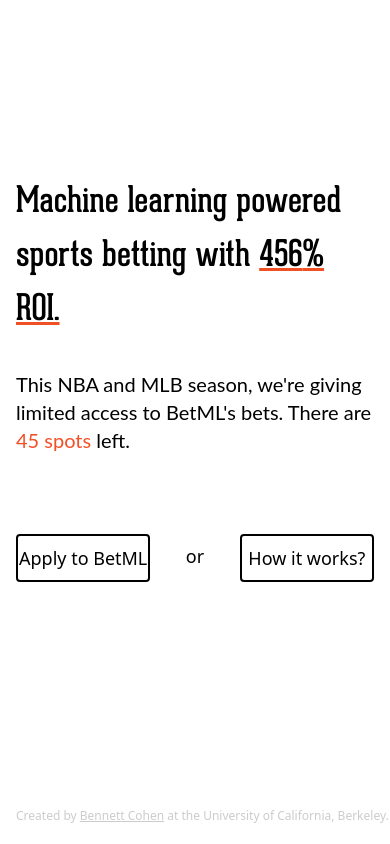
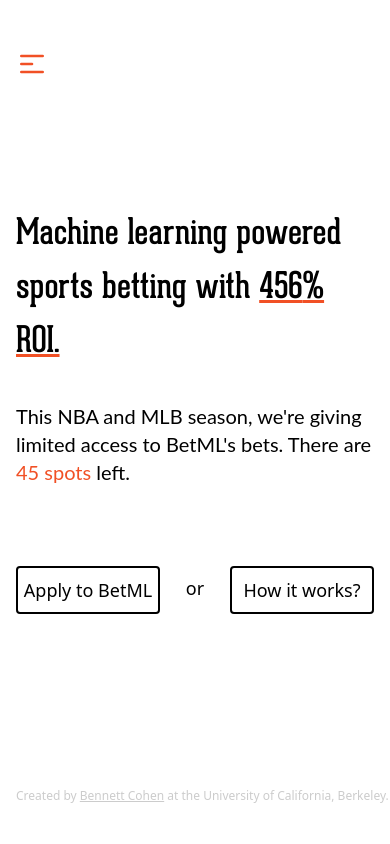
Before and after one commit to angellikgh/BetML, a FastAPI app: page / in a window 390 px wide. Run offline with FastAPI, Linux system fonts and the light colour scheme; some libraries are stand-ins or nearby versions.

Commit message:
new home

```diff
--- a/static/dist/output.css
+++ b/static/dist/output.css
@@ -662,6 +662,62 @@
   bottom: 1.25rem;
 }
 
+.-right-full {
+  right: -100%;
+}
+
+.right-0 {
+  right: 0px;
+}
+
+.-right-0 {
+  right: -0px;
+}
+
+.left-10 {
+  left: 2.5rem;
+}
+
+.left-20 {
+  left: 5rem;
+}
+
+.left-60 {
+  left: 15rem;
+}
+
+.left-40 {
+  left: 10rem;
+}
+
+.-left-full {
+  left: -100%;
+}
+
+.left-0 {
+  left: 0px;
+}
+
+.left-32 {
+  left: 8rem;
+}
+
+.left-28 {
+  left: 7rem;
+}
+
+.left-24 {
+  left: 6rem;
+}
+
+.bottom-10 {
+  bottom: 2.5rem;
+}
+
+.z-40 {
+  z-index: 40;
+}
+
 .mr-9 {
   margin-right: 2.25rem;
 }
@@ -738,12 +814,28 @@
   width: 6rem;
 }
 
+.w-2\/4 {
+  width: 50%;
+}
+
 .w-36 {
   width: 9rem;
 }
 
+.w-56 {
+  width: 14rem;
+}
+
+.w-6 {
+  width: 1.5rem;
+}
+
 .cursor-pointer {
   cursor: pointer;
+}
+
+.flex-row {
+  flex-direction: row;
 }
 
 .flex-wrap {
--- a/templates/home.html
+++ b/templates/home.html
@@ -11,6 +11,26 @@
     </head>
     <body class="px-4 md:px-12 lg:px-20 py-12">
 
+        <header>
+            <div class="flex flex-row">
+                <button class="text-sun" onclick="return toggleNav()" type='button' id="toggle">
+                    <svg xmlns="http://www.w3.org/2000/svg" class="h-8 w-8" fill="none" viewBox="0 0 24 24" stroke="currentColor" stroke-width="2">
+                        <path id="ham" stroke-linecap="round" stroke-linejoin="round" d="M4 6h16M4 12h8m-8 6h16"/>
+                    </svg>
+                </button>
+
+                <nav id='nav' class="fixed -left-full transition-all cursor-pointer">
+                    <ul class="font-sec text-lg flex gap-x-10">
+                        <u class="text-sun"><li>Home</li></u>
+                        <u><li>Login</li></u>
+                        <u><li>How it works?</li></u>
+                    </ul>
+                </nav>
+            </div>
+
+
+        </header>
+
         <div id="hero" class="mt-32 md:w-10/12 lg:w-9/12">
 
             <p class="font-prim text-4xl md:text-5xl md:w-3/5 leading-normal md:leading-normal">
@@ -23,23 +43,26 @@
             </p>
 
             <ul class="mt-20 flex text-lg md:text-md">
-                <li class="w-36 h-12 border-black border-2 rounded hover:border-none hover:bg-black hover:text-white text-center py-2">
-                    Apply to BetML
-                </li>
+                <a href="/quiz">
+                    <li class="w-36 h-12 border-black border-2 rounded  hover:bg-black hover:text-white text-center py-2 cursor-pointer">
+                        Apply to BetML
+                    </li>
+                </a>
                 <li class="w-24 h-12 text-center py-2">
                     or
                 </li>
-                <li class="w-36 h-12 border-black border-2 rounded hover:border-none hover:bg-black hover:text-white text-center py-2">
-                    How it works?
-                </li>
+                <a href="/about">
+                    <li class="w-36 h-12 border-black border-2 rounded  hover:bg-black hover:text-white text-center py-2 cursor-pointer">
+                        How it works?
+                    </li>
+                </a>
             </ul>
 
         </div>
 
-
-        <p class="text-xs text-accent fixed bottom-5">
+        <footer class="text-xs text-accent fixed bottom-10 md:bottom-5">
             Created by <u>Bennett Cohen</u> at the University of California, Berkeley.
-        </p>
+        </footer>
 
         <script>
             (function($) {
@@ -73,6 +96,31 @@
                 easing: 'swing',
                 duration: 2000,
             })
+
+            function toggleNav(){
+
+                if (window.innerWidth < 768){
+                    document.getElementById('nav').classList.toggle('-left-full');
+                    document.getElementById('nav').classList.toggle('left-20')
+                }
+                else{
+                    document.getElementById('nav').classList.toggle('-left-full');
+                document.getElementById('nav').classList.toggle('left-40')
+                }
+
+
+
+
+                if (document.getElementById('nav').classList.contains('left-20')){
+                    document.getElementById('ham').setAttribute('d', "M6 18L18 6M6 6l12 12");
+                }
+
+                else {
+                    document.getElementById('ham').setAttribute('d', "M4 6h16M4 12h16m-7 6h7")
+                }
+
+                return false
+            }
         </script>
     </body>
 </html>
```
Also changed, not shown: other parts of static/dist/output.css (+57 -23 lines).
